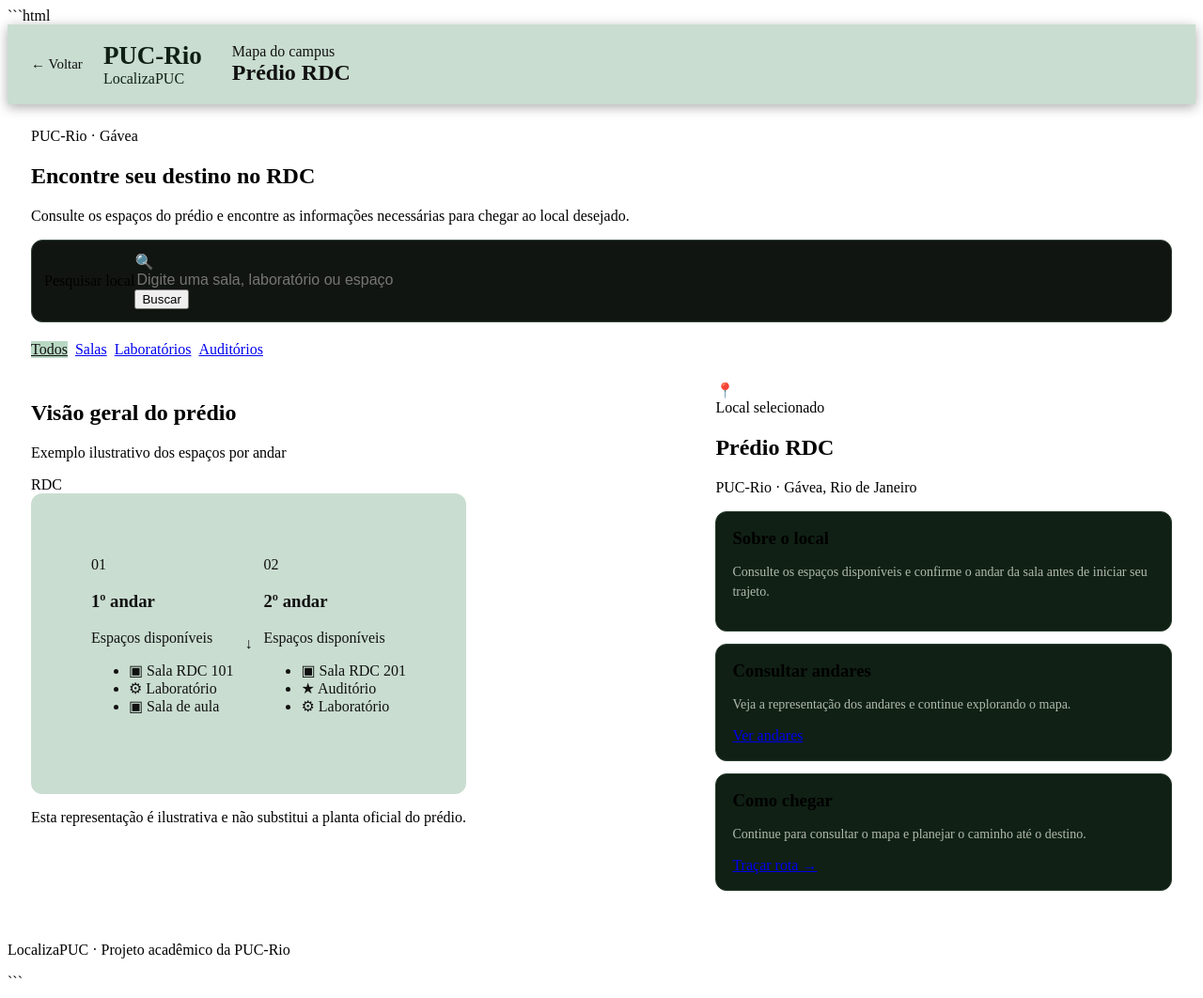
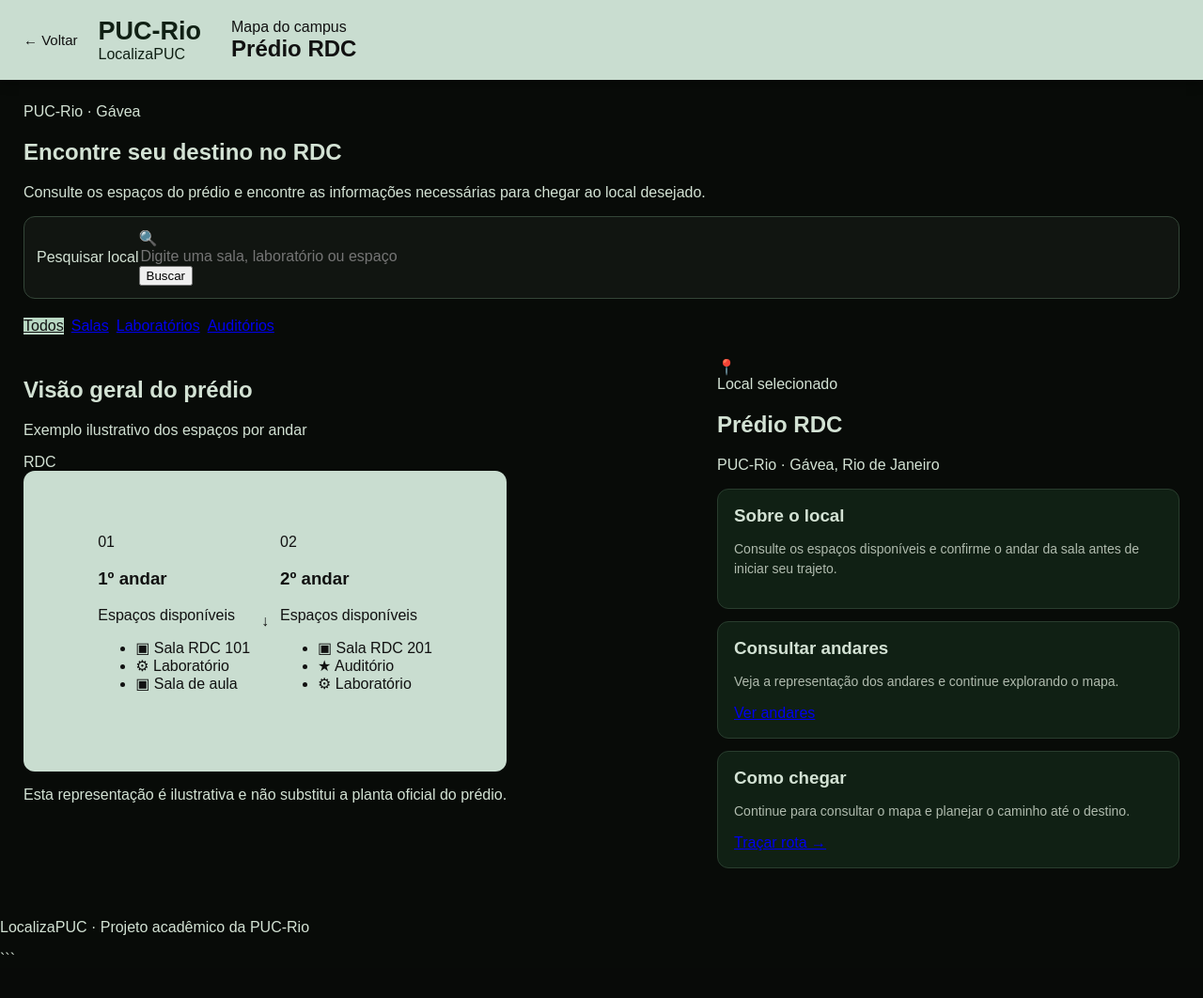
Before and after one commit to sombercrane/ENG4021-33D-2026.2-repo-grupo-6, a Django app: template templates/rdc.html in a window 1280 px wide. Shown: the whole page at 94% size. After the commit the page ends 1016 px from the top, so only its background shows below. Run offline with Django 5.2, Linux system fonts and the light colour scheme; the template is opened without the code that fills it, so the values that code supplies are empty.

Commit message:
atualizar página do prédio RDC

````diff
--- a/static/css/rdc.css
+++ b/static/css/rdc.css
@@ -1,4 +1,3 @@
-```css
 body {
     margin: 0;
     font-family: Arial, sans-serif;
--- a/templates/rdc.html
+++ b/templates/rdc.html
@@ -1,4 +1,3 @@
-```html
 {% load static %}
 <!DOCTYPE html>
 <html lang="pt-BR">
````
